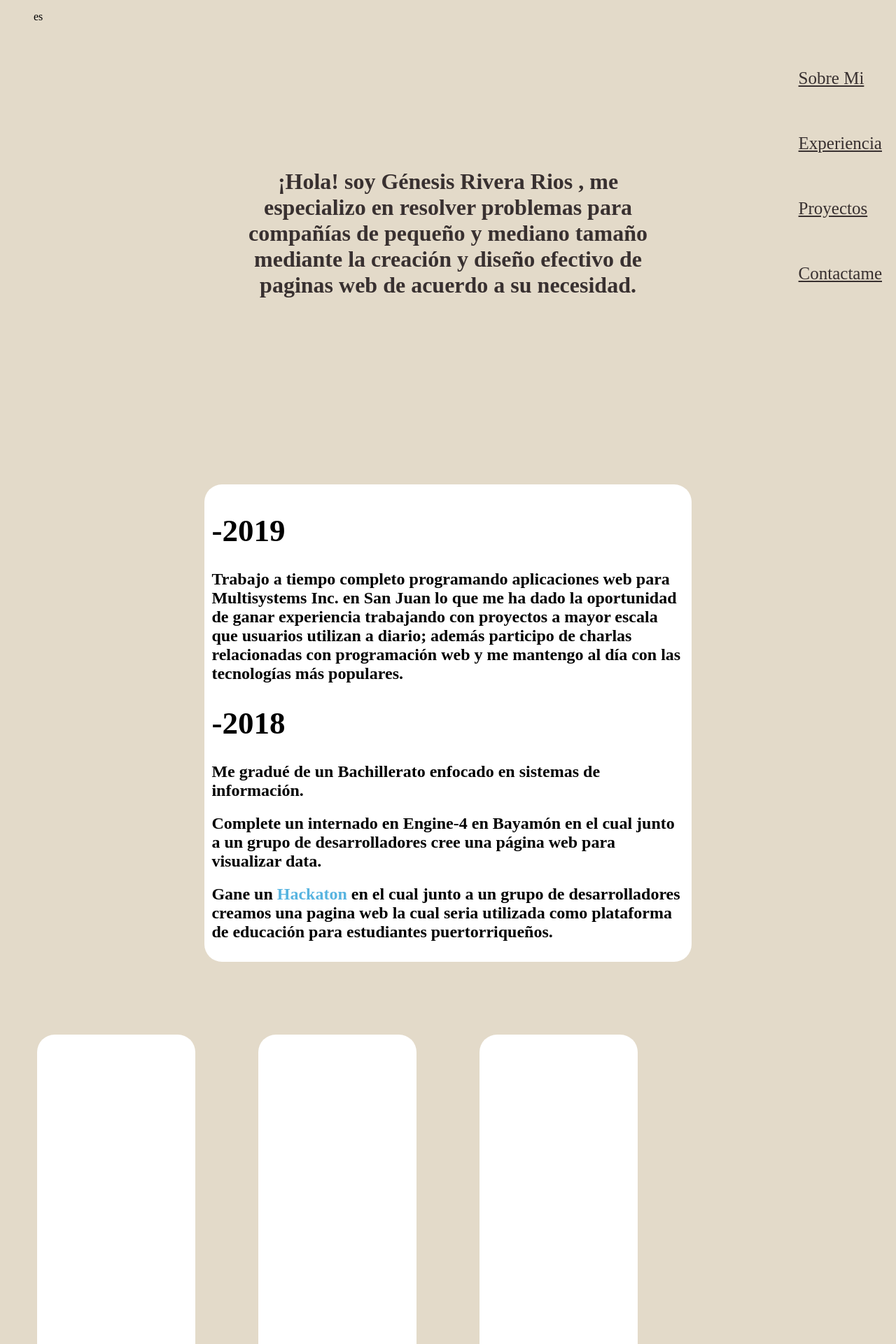
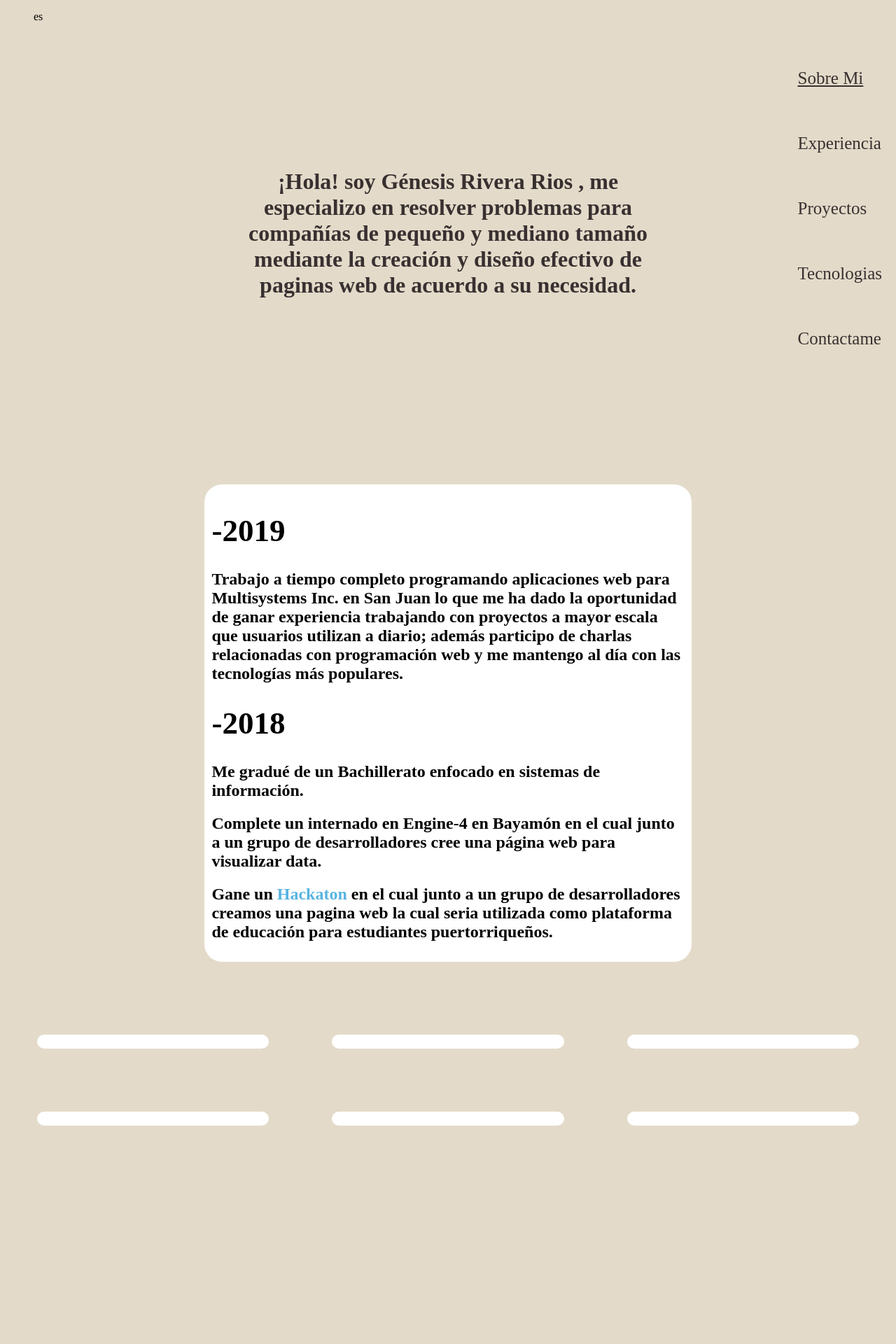
Before and after one commit to genesisrrios/Portfolio, a Vue app: page / in a window 1280 px wide. Shown: the part 80-2000 px from the top of the page at 70% size. Built offline with nearby package versions, Linux system fonts and the light colour scheme.

Commit message:
Sidebar now dissapears on portfolio container to leave spacing for the content.

```diff
--- a/src/App.vue
+++ b/src/App.vue
@@ -1,11 +1,11 @@
 <template>
   <div id="app">
     <TheSideBar />
-    <TheMainText />
-    <TheExperienceInformationContainer/>
-    <TheProjectsContainer/>
-    <TheContactUsForm/>
-    <TheTechnologiesContainer/>
+    <TheMainText id="about"/>
+    <TheExperienceInformationContainer id="experience"/>
+    <TheProjectsContainer id="projects"/>
+    <TheTechnologiesContainer id="technologies"/>
+    <TheContactUsForm id="contactme"/>
     </div>
 </template>
 
--- a/src/components/TheContactUsForm.vue
+++ b/src/components/TheContactUsForm.vue
@@ -11,6 +11,9 @@
       </div>
       <div class="container-flex">
         <input placeholder="Nota (opcional)" class="input-box" type="text" name="subject">
+      </div>
+            <div class="container-flex">
+      <button class="btn" >Enviar</button>
       </div>
   </div>
 </template>
@@ -43,4 +46,14 @@ export default {
 	display: inline-block;
 	border: 1px solid #ccc;
 }
+.btn{
+  padding: 10px 20px;
+  margin: 8px 0;
+  display: inline-block;
+  border: 1px solid #ccc;
+  border-radius: 10px;
+}
+.btn:hover{
+  cursor: pointer;
+}
 </style>
--- a/src/components/TheProjectsContainer.vue
+++ b/src/components/TheProjectsContainer.vue
@@ -1,22 +1,32 @@
 <template>
   <div class="container">
+    <div class="row">
       <div class="box box-text">
         <div class="box-content">
         </div>
       </div>
       <div class="box box-text">
-           <div class="box-content">
+        <div class="box-content"></div>
+      </div>
+      <div class="box box-text">
+        <div class="box-content"></div>
       </div>
     </div>
+    <div class="row">
       <div class="box box-text">
-           <div class="box-content">
+        <div class="box-content"></div>
+      </div>
+      <div class="box box-text">
+        <div class="box-content"></div>
+      </div>
+      <div class="box box-text">
+        <div class="box-content"></div>
       </div>
     </div>
   </div>
 </template>
 
 <script>
-
 export default {
   name: "TheProjectsContainer"
 };
@@ -24,29 +34,31 @@ export default {
 
 <style scoped>
 .container {
-    width: 75%;
+  width: 100%;
+  height: 100vh;
+}
+.row {
   display: flex;
   flex-direction: row;
-    height:100vh;
 }
-.box-content{
-    padding:10px;
+.box-content {
+  padding: 10px;
 }
-h1{
-    font-family: 'Baskerville';
+h1 {
+  font-family: "Baskerville";
   font-size: 45px;
   color: #383030;
 }
-.box{
+.box {
+  height: 100%;
   width: 55%;
   background-color: white;
   border-radius: 25px;
   justify-content: center;
-    margin:45px;
+  margin: 45px;
 }
-h2{
-    font-family: 'Baskerville';
+h2 {
+  font-family: "Baskerville";
   color: #383030;
 }
-
 </style>
--- a/src/components/TheSideBar.vue
+++ b/src/components/TheSideBar.vue
@@ -23,49 +23,94 @@
         <ul>
           <li class="language-list">
             <a style="left:0;cursor:default;" id="language-es">es</a>
-        </li>
-        <li class="language-list">
+          </li>
+          <li class="language-list">
             <a style="left:0;" id="language-en">en</a>
-        </li>
+          </li>
         </ul>
       </li>
     </ul>
     <ul class="side-bar">
-      <li class="list-right" ><a id="sidebar-about" href="#about">Sobre Mi</a></li>
-      <li class="list-right"  ><a id="sidebar-experience" href="#experience">Experiencia</a></li>
-      <li class="list-right"  ><a id="sidebar-portafolio" href="#portafolio">Proyectos</a></li>
-      <li class="list-right" ><a id="sidebar-contactme" href="#contactame">Contactame</a></li>
+      <li class="list-right">
+        <a id="sidebar-about" href="#about" style="text-decoration:underline;">Sobre Mi</a>
+      </li>
+      <li class="list-right">
+        <a id="sidebar-experience" href="#experience" style="text-decoration:none;">Experiencia</a>
+      </li>
+      <li class="list-right">
+        <a id="sidebar-projects" href="#projects" style="text-decoration:none;">Proyectos</a>
+      </li>
+      <li class="list-right">
+        <a id="sidebar-technologies" href="#technologies" style="text-decoration:none;">Tecnologias</a>
+      </li>
+      <li class="list-right">
+        <a id="sidebar-contactme" href="#contactme" style="text-decoration:none;">Contactame</a>
+      </li>
     </ul>
   </div>
 </template>
 
 <script>
-
-window.$ = require('jquery');
-window.JQuery = require('jquery');
+window.$ = require("jquery");
+window.JQuery = require("jquery");
 
 export default {
   name: "TheSideBar",
   props: {}
 };
-// $(document).ready(function() {
-//   $(function() {
-//     $(window).scroll(function () {
-//         if ($(this).scrollTop() > 700) {
-//           $('body').addClass('changeColor');
-//           $('#sidebar-experience').css('text-decoration', 'underline');
-//           $('#sidebar-about').css('text-decoration', 'none');
+$(document).ready(function() {
+  $(function() {
+    $(window).scroll(function() {
+      if ($(this).scrollTop() <= 50) {
+        if($(".side-bar").is(":hidden"))
+          $(".side-bar").slideDown();
 
-//         }
-//         if ($(this).scrollTop() <= 50) {
-//           $('body').removeClass('changeColor');
-//           $('#sidebar-experience').css('text-decoration', 'none');
-//           $('#sidebar-about').css('text-decoration', 'underline');
-//         }
-//     });
-//   });
-// });
+        $("#sidebar-about").css("text-decoration", "underline");
+        $("#sidebar-projects").css("text-decoration", "none");
+        $("#sidebar-experience").css("text-decoration", "none");
+        $("#sidebar-technologies").css("text-decoration", "none");
+        $("#sidebar-contactme").css("text-decoration", "none");
+      }
+      if ($(this).scrollTop() >= 700 && $(this).scrollTop() <= 1000) {
+        if($(".side-bar").is(":hidden"))
+          $(".side-bar").slideDown();
 
+        $("#sidebar-experience").css("text-decoration", "underline");
+        $("#sidebar-about").css("text-decoration", "none");
+        $("#sidebar-projects").css("text-decoration", "none");
+        $("#sidebar-technologies").css("text-decoration", "none");
+        $("#sidebar-contactme").css("text-decoration", "none");
+      }
+      if ($(this).scrollTop() >= 1000 && $(this).scrollTop() <= 1600) {
+        $(".side-bar").slideUp()
+        // $("#sidebar-projects").css("text-decoration", "underline");
+        // $("#sidebar-about").css("text-decoration", "none");
+        // $("#sidebar-experience").css("text-decoration", "none");
+        // $("#sidebar-technologies").css("text-decoration", "none");
+        // $("#sidebar-contactme").css("text-decoration", "none");
+      }
+      if ($(this).scrollTop() >= 1600 && $(this).scrollTop() <= 2700) {
+        if($(".side-bar").is(":hidden"))
+          $(".side-bar").slideDown();
+        $("#sidebar-projects").css("text-decoration", "none");
+        $("#sidebar-about").css("text-decoration", "none");
+        $("#sidebar-experience").css("text-decoration", "none");
+        $("#sidebar-technologies").css("text-decoration", "underline");
+        $("#sidebar-contactme").css("text-decoration", "none");
+      }
+      if ($(this).scrollTop() >= 2700) {
+        if($(".side-bar").is(":hidden"))
+          $(".side-bar").slideDown();
+
+        $("#sidebar-projects").css("text-decoration", "none");
+        $("#sidebar-about").css("text-decoration", "none");
+        $("#sidebar-experience").css("text-decoration", "none");
+        $("#sidebar-technologies").css("text-decoration", "none");
+        $("#sidebar-contactme").css("text-decoration", "underline");
+      }
+    });
+  });
+});
 </script>
 
 <!-- Add "scoped" attribute to limit CSS to this component only -->
@@ -79,22 +124,21 @@ export default {
   overflow: hidden;
 }
 
-.side-bar{
+.side-bar {
   display: flex;
   flex-direction: column;
   list-style-type: none;
   margin: 0;
   padding: 0;
   overflow-x: hidden;
-  position:fixed;
+  position: fixed;
   right: 0;
-
 }
 
-.list-right a{
+.list-right a {
   padding-top: 45px;
   font-size: 25px;
-  color:  #383030;
+  color: #383030;
   transition: 0.3s;
   display: inline-block;
   right: 0;
@@ -104,17 +148,14 @@ export default {
 }
 
 .list-right:hover a {
-  color:  #383030;
+  color: #383030;
   cursor: pointer;
-
 }
-.language-list{
+.language-list {
   list-style: none;
-
 }
-#language-en{
-  cursor:pointer;
+#language-en {
+  cursor: pointer;
   display: none;
 }
-
 </style>
--- a/src/components/TheTechnologiesContainer.vue
+++ b/src/components/TheTechnologiesContainer.vue
@@ -1,6 +1,5 @@
 <template>
     <div class="container">
-
   </div>
 </template>
 
```
Lines whose indentation alone changed are shown as unchanged.
